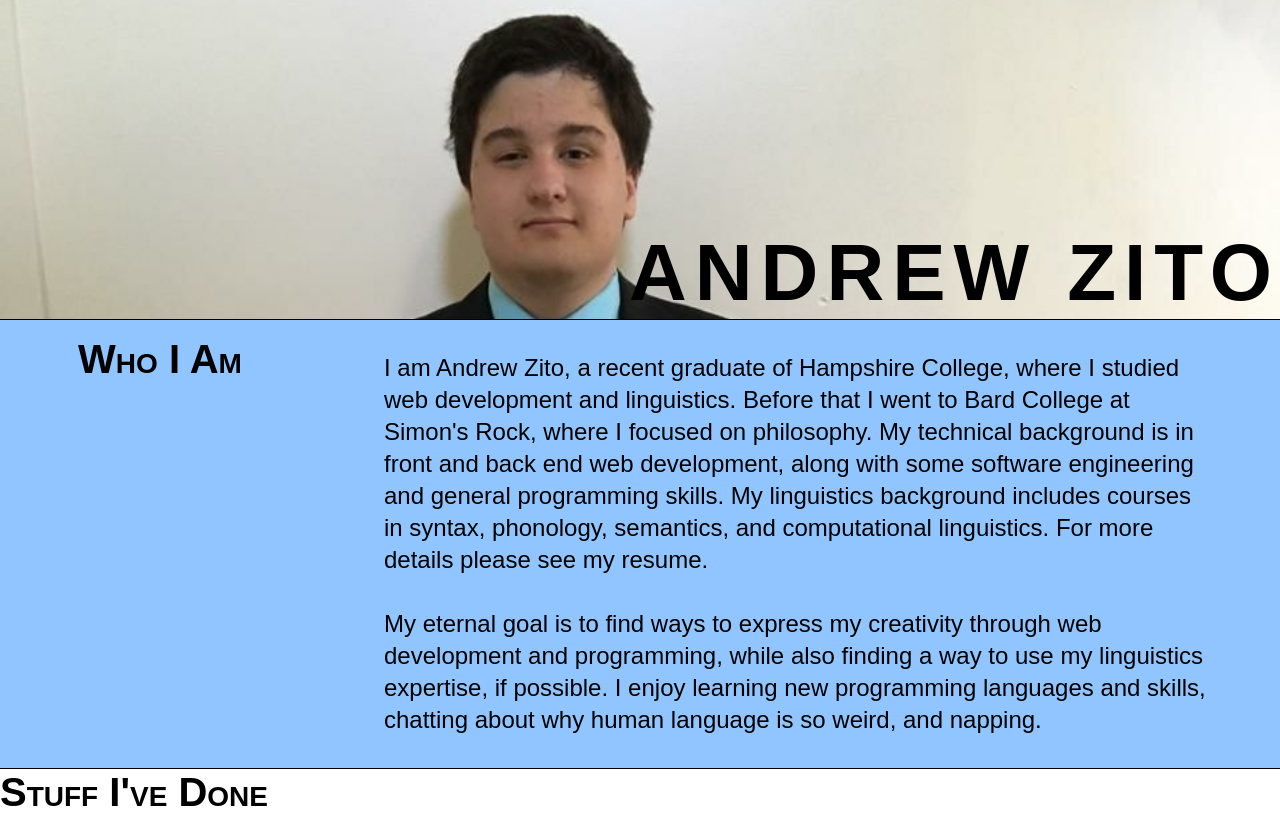
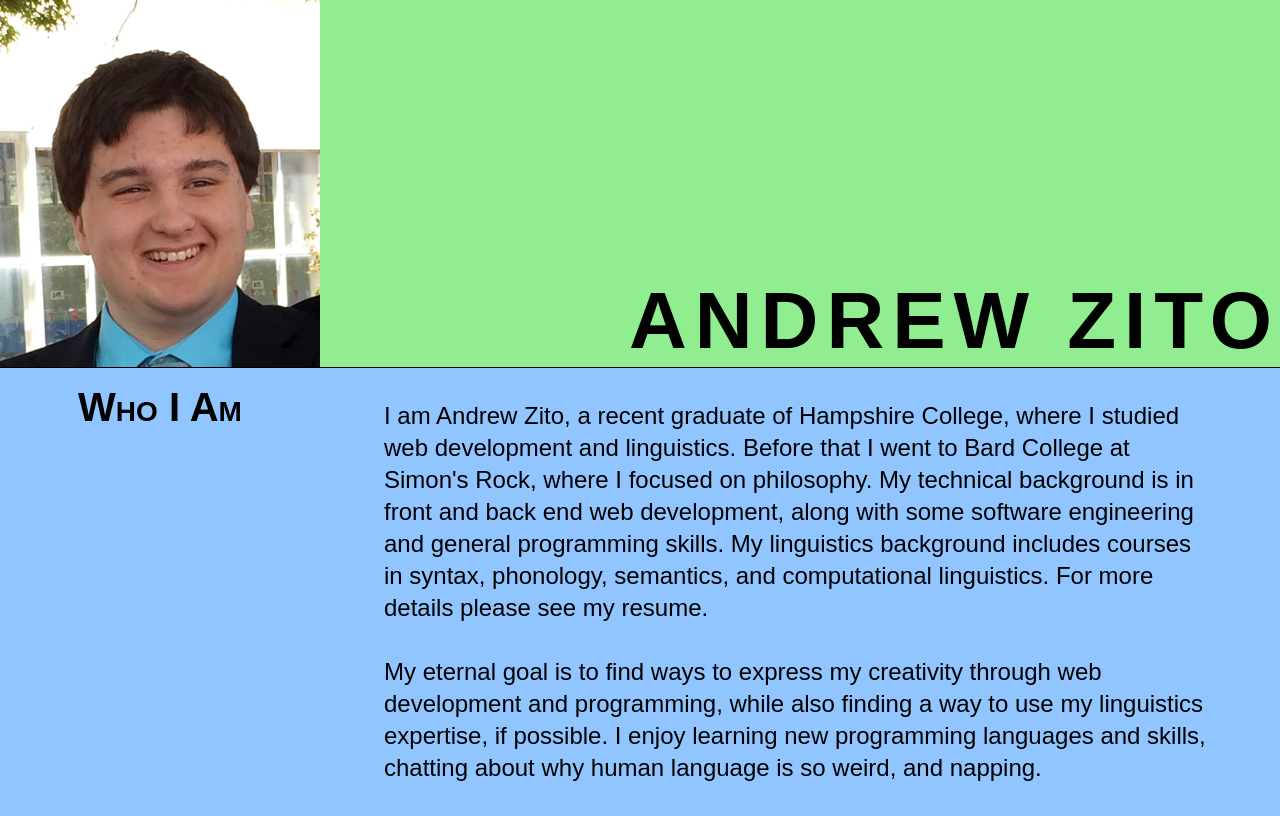
Before and after one commit to azito122/personal-website, a PHP site: page / in a window 1280 px wide. Shown: the top 816 px of the page. Run offline with PHP 8.4, Linux system fonts and the light colour scheme; some libraries are stand-ins or nearby versions.

Commit message:
added headshot slideshow

```diff
--- a/index.php
+++ b/index.php
@@ -4,12 +4,25 @@
 <head>
 <link rel="stylesheet" href="style/normalize.css">
 <link rel="stylesheet" href="style/main.css">
+
+<script
+  src="https://code.jquery.com/jquery-3.2.1.slim.min.js"
+  integrity="sha256-k2WSCIexGzOj3Euiig+TlR8gA0EmPjuc79OEeY5L45g="
+  crossorigin="anonymous"></script>
+<script src="js/main.js"></script>
 </head>
 <body class="splash">
 
 <section class="section section_title">
 	<div class="subsection subsection_left">
-		<div class="img img_headshot"></div>
+		<div class="img img_headshot headshot_01"></div>
+		<div class="img img_headshot headshot_02"></div>
+		<div class="img img_headshot headshot_03"></div>
+		<div class="img img_headshot headshot_04"></div>
+		<div class="img img_headshot headshot_05"></div>
+		<div class="img img_headshot headshot_06"></div>
+		<div class="img img_headshot headshot_07"></div>
+		<div class="img img_headshot headshot_08"></div>
 	</div>
 
 	<div class="subsection subsection_right">
--- /dev/null
+++ b/js/main.js
@@ -0,0 +1,18 @@
+function rand(min,max) {
+    return Math.floor(Math.random()*(max-min+1)+min);
+}
+
+function slideshow() {
+	var n = rand(1,8);
+	if ($('.section_title .img_headshot.active')) {
+		$('.section_title .img_headshot.active').hide();
+		$('.section_title .img_headshot.active').removeClass('active');
+	}
+	$('.section_title .img_headshot.headshot_0' + n).show();
+	$('.section_title .img_headshot.headshot_0' + n).addClass('active');
+	setTimeout(slideshow, 300);
+}
+
+$(document).ready(function() {
+	slideshow();
+});
--- a/style/main.css
+++ b/style/main.css
@@ -30,18 +30,36 @@ section {
 
 .section_title {
   background-color: lightgreen;
-  height: 20rem; }
+  height: 23rem; }
   .section_title .subsection_left {
     float: none;
     height: 100%;
-    width: 100%; }
+    width: 25%; }
     .section_title .subsection_left .img {
-      background-image: url("../me.jpg");
+      position: absolute;
+      position: top left;
+      background-size: cover;
+      background-position: left bottom;
       background-repeat: no-repeat;
-      background-size: cover;
-      background-position: left -100px;
       height: 100%;
-      width: 100%; }
+      width: 100%;
+      display: none; }
+    .section_title .subsection_left .headshot_01 {
+      background-image: url("../headshots/01.png"); }
+    .section_title .subsection_left .headshot_02 {
+      background-image: url("../headshots/02.png"); }
+    .section_title .subsection_left .headshot_03 {
+      background-image: url("../headshots/03.png"); }
+    .section_title .subsection_left .headshot_04 {
+      background-image: url("../headshots/04.png"); }
+    .section_title .subsection_left .headshot_05 {
+      background-image: url("../headshots/05.png"); }
+    .section_title .subsection_left .headshot_06 {
+      background-image: url("../headshots/06.png"); }
+    .section_title .subsection_left .headshot_07 {
+      background-image: url("../headshots/07.png"); }
+    .section_title .subsection_left .headshot_08 {
+      background-image: url("../headshots/08.png"); }
   .section_title .subsection_right {
     position: absolute;
     bottom: 0;
--- a/style/sass/main.scss
+++ b/style/sass/main.scss
@@ -46,18 +46,47 @@ section {
 
 .section_title {
 	background-color: lightgreen;
-	height: 20rem;
+	height: 23rem;
 
 	.subsection_left {
 		float: none;
 		height: 100%;
-		width: 100%;
+		width: 25%;
 
 		.img {
-			@include background-image("../me.jpg");
-			background-position: left -100px;
+			position: absolute;
+			position: top left;
+			background-size: cover;
+			background-position: left bottom;
+			background-repeat: no-repeat;
 			height: 100%;
 			width: 100%;
+			display: none;
+		}
+
+		.headshot_01 {
+			background-image: url("../headshots/01.png");
+		}
+		.headshot_02 {
+			background-image: url("../headshots/02.png");
+		}
+		.headshot_03 {
+			background-image: url("../headshots/03.png");
+		}
+		.headshot_04 {
+			background-image: url("../headshots/04.png");
+		}
+		.headshot_05 {
+			background-image: url("../headshots/05.png");
+		}
+		.headshot_06 {
+			background-image: url("../headshots/06.png");
+		}
+		.headshot_07 {
+			background-image: url("../headshots/07.png");
+		}
+		.headshot_08 {
+			background-image: url("../headshots/08.png");
 		}
 	}
 
```
Also changed, not shown: headshots/01.png (added), headshots/02.png (added), headshots/03.png (added), headshots/04.png (added), 4 other files.
